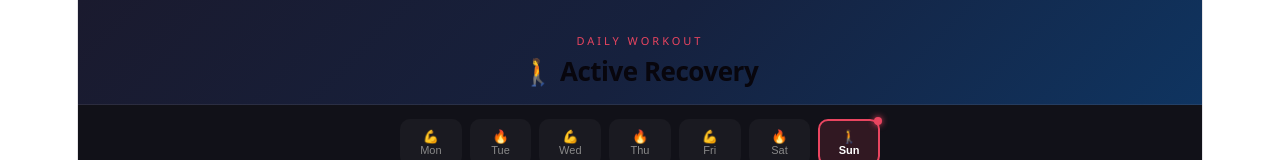
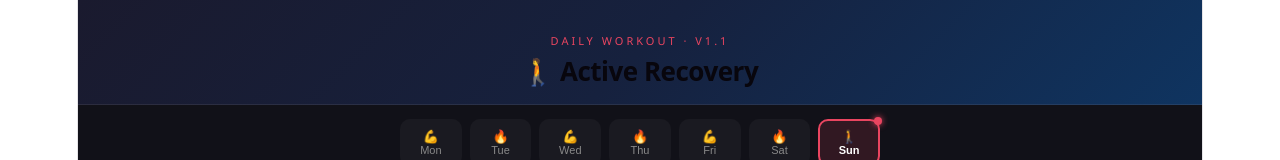
Before and after one commit to NoxiousAdvance/workout-app, a React (Vite) app: page / in a window 1280 px wide. Shown: the top 160 px of the page. Built offline with nearby package versions, Linux system fonts and the light colour scheme.

Commit message:
chore: add v1.1 version label to app title

```diff
--- a/src/App.jsx
+++ b/src/App.jsx
@@ -362,7 +362,7 @@ export default function WorkoutApp() {
       }}>
         <div style={{ maxWidth: 480, margin: "0 auto" }}>
           <div style={{ fontSize: 11, letterSpacing: 3, color: "#e94560", textTransform: "uppercase", marginBottom: 4 }}>
-            Daily Workout
+            Daily Workout · v1.1
           </div>
           <h1 style={{ fontSize: 26, fontWeight: 800, margin: 0, letterSpacing: -0.5 }}>
             {workout.icon} {workout.label}
```
